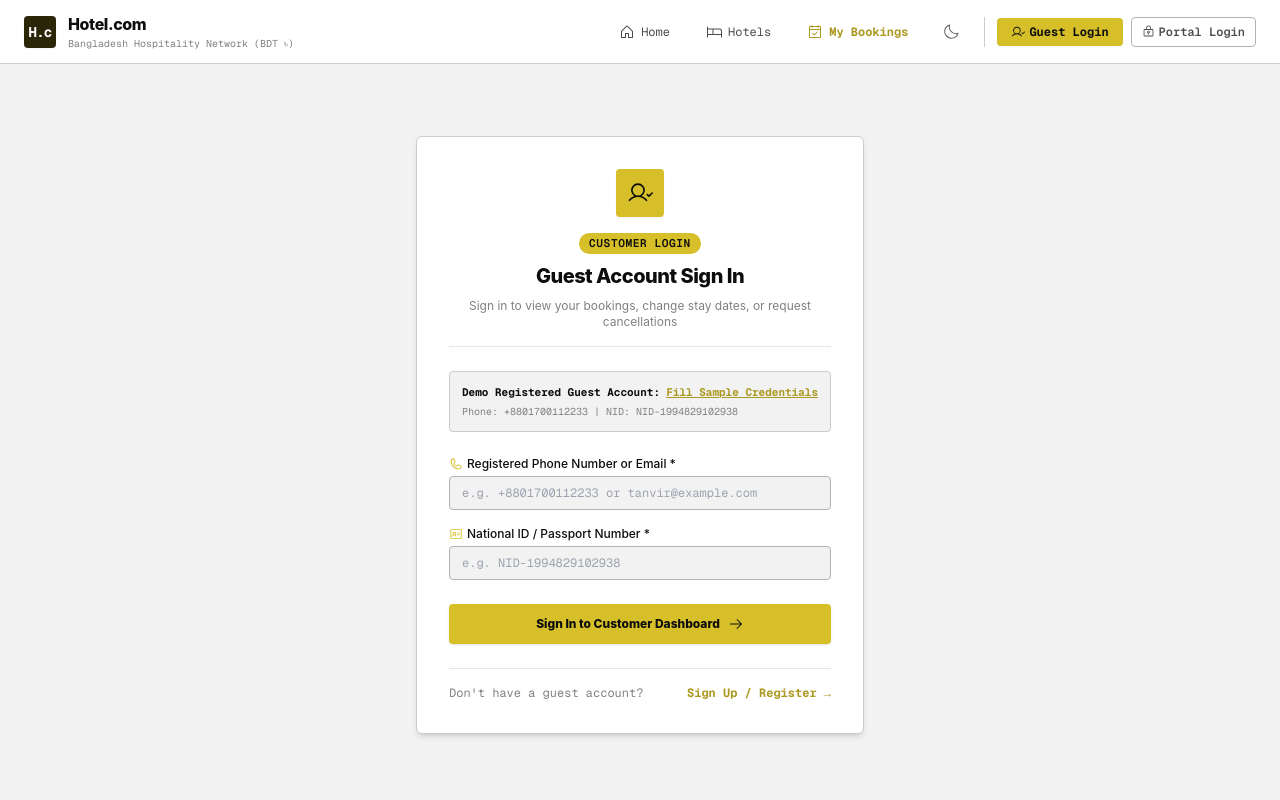
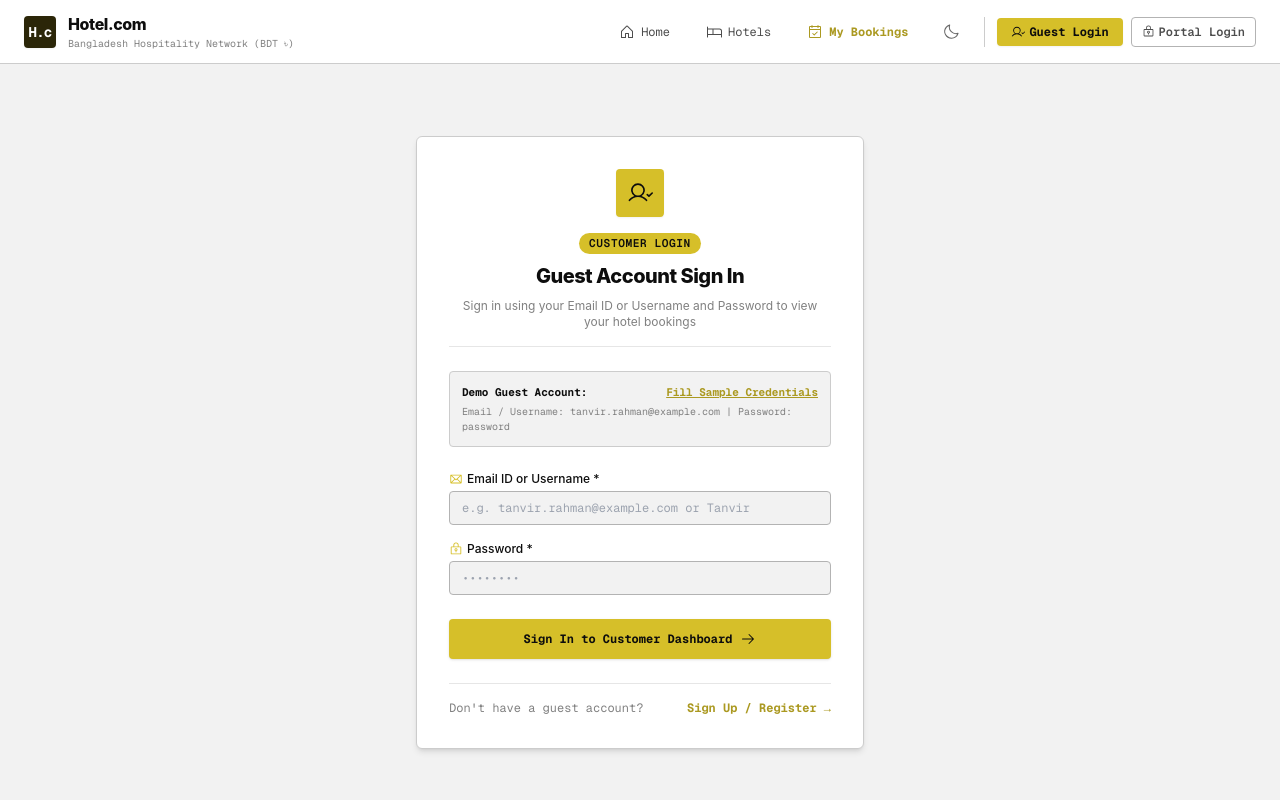
Before and after one commit to sabbir-404/Hotel-Management-Database-System, a React (Vite) app in the folder client/: page /guest-login in a window 1280 px wide. Shown: the top 800 px of the page. Built offline with nearby package versions, Linux system fonts and the light colour scheme.

Commit message:
feat: update guest login to use Email ID / Username and Password

```diff
--- a/client/src/context/AuthContext.tsx
+++ b/client/src/context/AuthContext.tsx
@@ -7,7 +7,7 @@ interface AuthContextType {
   token: string | null;
   loading: boolean;
   login: (username: string, role?: UserRole) => Promise<void>;
-  guestLogin: (phoneOrEmail: string, identificationNumber: string) => Promise<void>;
+  guestLogin: (emailOrUsername: string, password: string) => Promise<void>;
   setSession: (token: string, user: User) => void;
   logout: () => void;
   switchRole: (role: UserRole) => void;
@@ -58,9 +58,9 @@ export const AuthProvider: React.FC<{ children: React.ReactNode }> = ({ children
     }
   };
 
-  const guestLogin = async (phoneOrEmail: string, identificationNumber: string) => {
+  const guestLogin = async (emailOrUsername: string, password: string) => {
     try {
-      const response = await api.post('/auth/guest-login', { phoneOrEmail, identificationNumber });
+      const response = await api.post('/auth/guest-login', { emailOrUsername, password });
       const { token: jwtToken, user: loggedUser } = response.data;
 
       const activeUser: User = {
--- a/client/src/pages/GuestLoginPage.tsx
+++ b/client/src/pages/GuestLoginPage.tsx
@@ -5,22 +5,22 @@ import {
   UserCheck,
   ArrowRight,
   CircleNotch,
-  Phone,
-  IdentificationCard
+  Envelope,
+  LockKey
 } from '@phosphor-icons/react';
 
 export const GuestLoginPage: React.FC = () => {
   const navigate = useNavigate();
   const { guestLogin } = useAuth();
 
-  const [phoneOrEmail, setPhoneOrEmail] = useState('');
-  const [identificationNumber, setIdentificationNumber] = useState('');
+  const [emailOrUsername, setEmailOrUsername] = useState('');
+  const [password, setPassword] = useState('');
   const [isSubmitting, setIsSubmitting] = useState(false);
   const [errorMsg, setErrorMsg] = useState('');
 
   const fillSampleGuest = () => {
-    setPhoneOrEmail('+8801700112233');
-    setIdentificationNumber('NID-1994829102938');
+    setEmailOrUsername('tanvir.rahman@example.com');
+    setPassword('password');
   };
 
   const handleSubmit = async (e: React.FormEvent) => {
@@ -29,10 +29,10 @@ export const GuestLoginPage: React.FC = () => {
     setIsSubmitting(true);
 
     try {
-      await guestLogin(phoneOrEmail, identificationNumber);
+      await guestLogin(emailOrUsername, password);
       navigate('/my-bookings');
     } catch (err: any) {
-      setErrorMsg(err.message || 'Customer login failed. Please check credentials.');
+      setErrorMsg(err.message || 'Customer login failed. Please check your Email ID / Username and Password.');
       setIsSubmitting(false);
     }
   };
@@ -51,14 +51,14 @@ export const GuestLoginPage: React.FC = () => {
             Guest Account Sign In
           </h1>
           <p className="text-xs text-acc-500 font-sans">
-            Sign in to view your bookings, change stay dates, or request cancellations
+            Sign in using your Email ID or Username and Password to view your hotel bookings
           </p>
         </div>
 
         {/* Quick Sample Demo Badge */}
         <div className="p-3 bg-acc-50 dark:bg-acc-850 border border-acc-200 dark:border-acc-700 rounded text-[11px] font-mono text-acc-700 dark:text-acc-300 space-y-1">
           <div className="font-bold text-acc-950 dark:text-acc-100 flex items-center justify-between">
-            <span>Demo Registered Guest Account:</span>
+            <span>Demo Guest Account:</span>
             <button
               type="button"
               onClick={fillSampleGuest}
@@ -68,7 +68,7 @@ export const GuestLoginPage: React.FC = () => {
             </button>
           </div>
           <p className="text-[10px] text-acc-500">
-            Phone: <code>+8801700112233</code> | NID: <code>NID-1994829102938</code>
+            Email / Username: <code>tanvir.rahman@example.com</code> | Password: <code>password</code>
           </p>
         </div>
 
@@ -82,30 +82,30 @@ export const GuestLoginPage: React.FC = () => {
 
           <div>
             <label className="block text-xs font-medium mb-1 flex items-center gap-1">
-              <Phone size={14} className="text-brand-500" />
-              <span>Registered Phone Number or Email *</span>
+              <Envelope size={14} className="text-brand-500" />
+              <span>Email ID or Username *</span>
             </label>
             <input
               type="text"
               required
-              placeholder="e.g. +8801700112233 or tanvir@example.com"
-              value={phoneOrEmail}
-              onChange={(e) => setPhoneOrEmail(e.target.value)}
+              placeholder="e.g. tanvir.rahman@example.com or Tanvir"
+              value={emailOrUsername}
+              onChange={(e) => setEmailOrUsername(e.target.value)}
               className="w-full px-3 py-2 bg-acc-50 dark:bg-acc-800 border border-acc-300 dark:border-acc-700 rounded text-xs font-mono"
             />
           </div>
 
           <div>
             <label className="block text-xs font-medium mb-1 flex items-center gap-1">
-              <IdentificationCard size={14} className="text-brand-500" />
-              <span>National ID / Passport Number *</span>
+              <LockKey size={14} className="text-brand-500" />
+              <span>Password *</span>
             </label>
             <input
               type="password"
               required
-              placeholder="e.g. NID-1994829102938"
-              value={identificationNumber}
-              onChange={(e) => setIdentificationNumber(e.target.value)}
+              placeholder="••••••••"
+              value={password}
+              onChange={(e) => setPassword(e.target.value)}
               className="w-full px-3 py-2 bg-acc-50 dark:bg-acc-800 border border-acc-300 dark:border-acc-700 rounded text-xs font-mono"
             />
           </div>
@@ -114,7 +114,7 @@ export const GuestLoginPage: React.FC = () => {
             <button
               type="submit"
               disabled={isSubmitting}
-              className="w-full py-3 bg-brand-500 hover:bg-brand-600 text-acc-950 font-extrabold text-xs rounded transition-all flex items-center justify-center gap-2 shadow active:scale-95"
+              className="w-full py-3 bg-brand-500 hover:bg-brand-600 text-acc-950 font-extrabold text-xs rounded transition-all flex items-center justify-center gap-2 shadow active:scale-95 font-mono"
             >
               {isSubmitting ? (
                 <>
```
Also changed, not shown: 1 other file (tests, documents, lock files or other folders).
